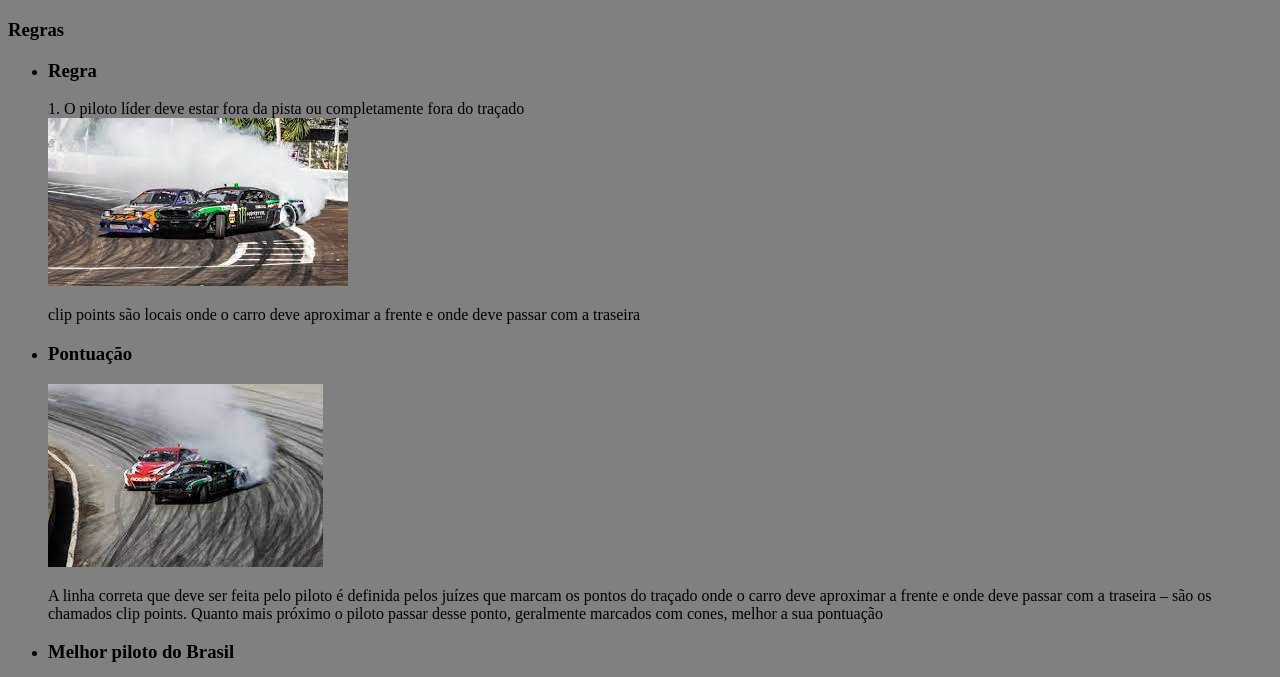
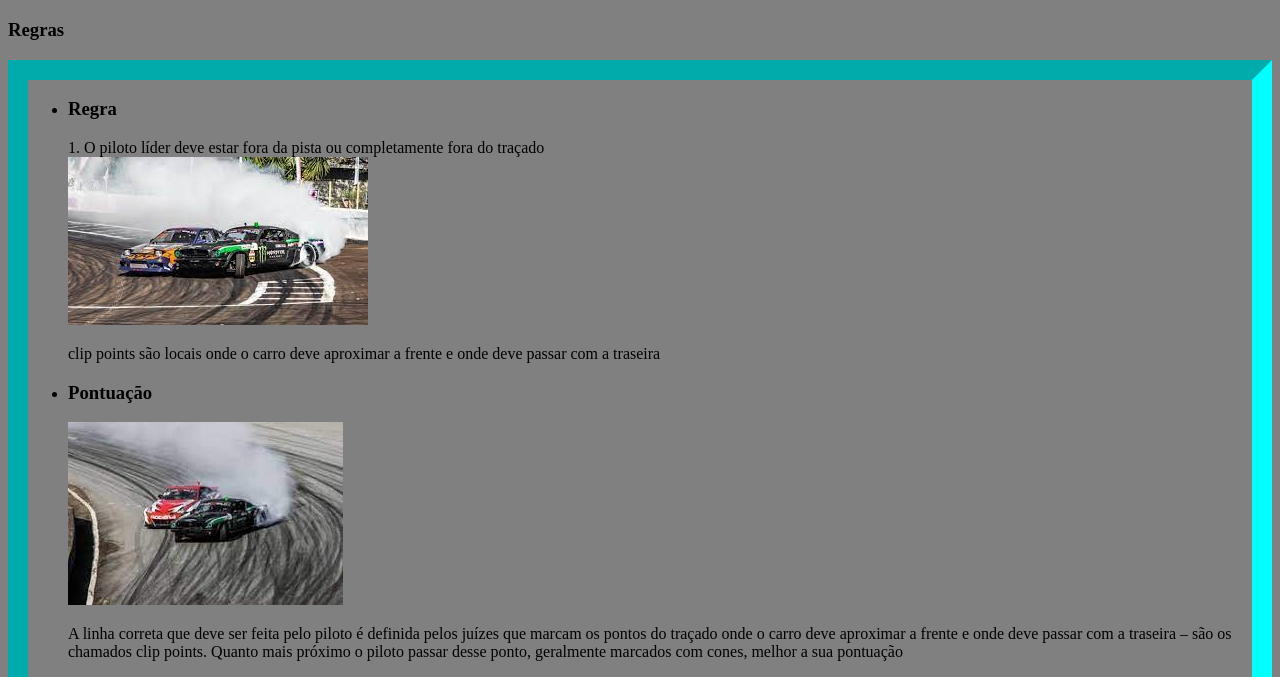
Before and after one commit to naxttan/natancss, a plain HTML site: page pagsecun.html in a window 1280 px wide. Shown: the part 87-764 px from the top of the page. Drawn offline with Linux system fonts and the light colour scheme.

Commit message:
Add files via upload

```diff
--- a/pag.css
+++ b/pag.css
@@ -7,3 +7,9 @@ body {
     margin: o 1.5%;
     padding: 30px 20px;
     box-sizing: border-box;
+}
+.listaa {
+    border-color: aqua;
+    border-width: 20px;
+    border-style: inset;
+}
```
Also changed, not shown: index.html (+1 -1 lines).
